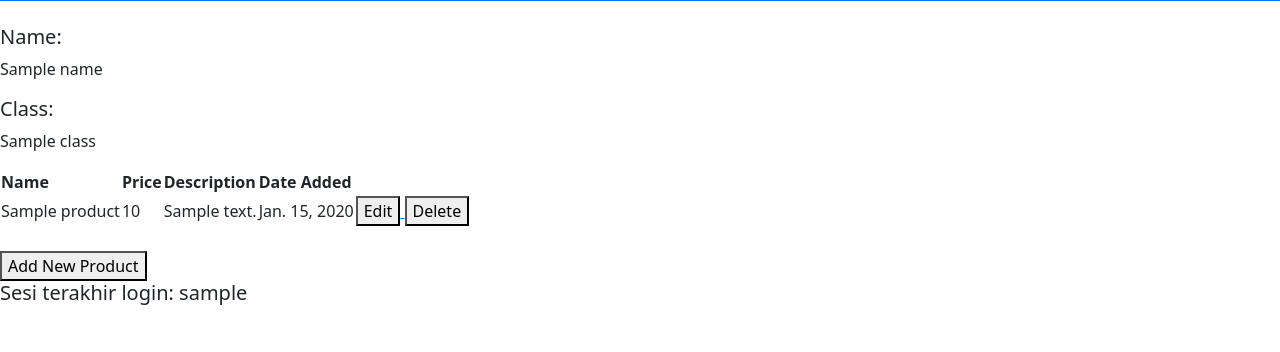
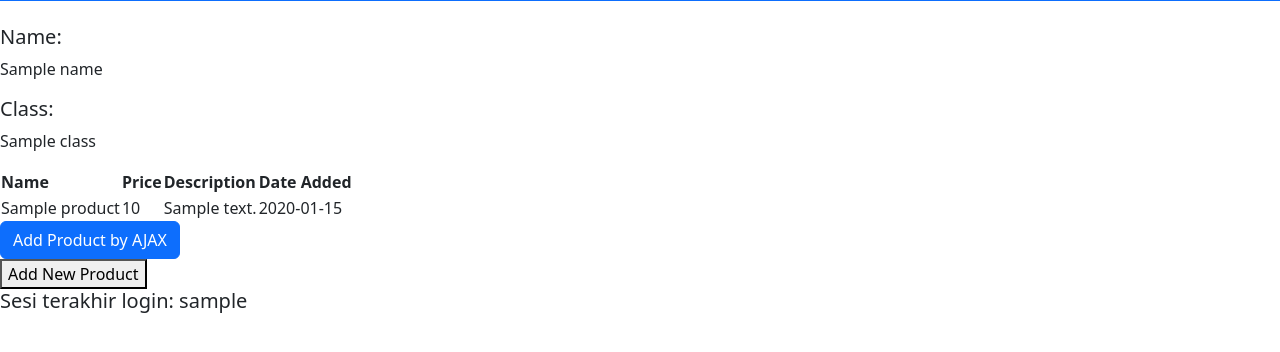
Before and after one commit to RyanAfzal/shopping-list, a Django app: template main/templates/main.html in a window 1280 px wide. Shown: the part 135-487 px from the top of the page. Run offline with Django 4.2, Linux system fonts and the light colour scheme; tables that the repository leaves empty hold one stand-in row (values such as "Sample post"); the template is opened without the code that fills it: values that come from a table or form of the project are taken from there, most other values are stand-ins (such as "Sample title", 1, 10 or a date in 2020).

Commit message:
Tutorial 5 selesai

```diff
--- a/main/templates/main.html
+++ b/main/templates/main.html
@@ -26,7 +26,7 @@
     <h5>Class:</h5>
     <p>{{class}}</p>
 
-    <table>
+    <table id="product_table">
         <tr>
             <th>Name</th>
             <th>Price</th>
@@ -58,6 +58,40 @@
         {% endfor %}
     </table>
 
+    <div class="modal fade" id="exampleModal" tabindex="-1" aria-labelledby="exampleModalLabel" aria-hidden="true">
+        <div class="modal-dialog">
+            <div class="modal-content">
+                <div class="modal-header">
+                    <h1 class="modal-title fs-5" id="exampleModalLabel">Add New Product</h1>
+                    <button type="button" class="btn-close" data-bs-dismiss="modal" aria-label="Close"></button>
+                </div>
+                <div class="modal-body">
+                    <form id="form" onsubmit="return false;">
+                        {% csrf_token %}
+                        <div class="mb-3">
+                            <label for="name" class="col-form-label">Name:</label>
+                            <input type="text" class="form-control" id="name" name="name"></input>
+                        </div>
+                        <div class="mb-3">
+                            <label for="price" class="col-form-label">Price:</label>
+                            <input type="number" class="form-control" id="price" name="price"></input>
+                        </div>
+                        <div class="mb-3">
+                            <label for="description" class="col-form-label">Description:</label>
+                            <textarea class="form-control" id="description" name="description"></textarea>
+                        </div>
+                    </form>
+                </div>
+                <div class="modal-footer">
+                    <button type="button" class="btn btn-secondary" data-bs-dismiss="modal">Close</button>
+                    <button type="button" class="btn btn-primary" id="button_add" data-bs-dismiss="modal">Add Product</button>
+                </div>
+            </div>
+        </div>
+    </div>
+
+    <button type="button" class="btn btn-primary" data-bs-toggle="modal" data-bs-target="#exampleModal">Add Product by AJAX</button>
+
     <br />
     <a href="{% url 'main:create_product' %}">
         <button>
@@ -65,4 +99,43 @@
         </button>
     </a>
     <h5>Sesi terakhir login: {{ last_login }}</h5>
+    <script>
+        async function getProducts() {
+            return fetch("{% url 'main:get_product_json' %}").then((res) => res.json())
+        }
+
+        async function refreshProducts() {
+        document.getElementById("product_table").innerHTML = ""
+        const products = await getProducts()
+        let htmlString = `<tr>
+            <th>Name</th>
+            <th>Price</th>
+            <th>Description</th>
+            <th>Date Added</th>
+        </tr>`
+        products.forEach((item) => {
+            htmlString += `\n<tr>
+            <td>${item.fields.name}</td>
+            <td>${item.fields.price}</td>
+            <td>${item.fields.description}</td>
+            <td>${item.fields.date_added}</td>
+        </tr>`
+        })
+
+        document.getElementById("product_table").innerHTML = htmlString
+    }
+
+    refreshProducts()
+
+    function addProduct() {
+        fetch("{% url 'main:add_product_ajax' %}", {
+            method: "POST",
+            body: new FormData(document.querySelector('#form'))
+        }).then(refreshProducts)
+
+        document.getElementById("form").reset()
+        return false
+    }
+    document.getElementById("button_add").onclick = addProduct
+    </script>
 {% endblock content %}
--- a/main/urls.py
+++ b/main/urls.py
@@ -7,6 +7,7 @@ from main.views import login_user
 from main.views import logout_user
 from main.views import edit_product
 from main.views import delete_product
+from main.views import get_product_json, add_product_ajax
 
 app_name = 'main'
 
@@ -20,4 +21,6 @@ urlpatterns = [
     path('logout/', logout_user, name='logout'),
     path('edit-product/<int:id>', edit_product, name='edit_product'),
     path('delete/<int:id>', delete_product, name='delete_product'),
+    path('get-product/', get_product_json, name='get_product_json'),
+path('create-product-ajax/', add_product_ajax, name='add_product_ajax')
 ]
--- a/main/views.py
+++ b/main/views.py
@@ -1,4 +1,4 @@
-from django.http import HttpResponse
+from django.http import HttpResponse, HttpResponseNotFound
 from django.core import serializers
 from django.shortcuts import render
 from django.http import HttpResponseRedirect
@@ -14,6 +14,7 @@ from django.contrib.auth.decorators import login_required
 import datetime
 from django.http import HttpResponseRedirect
 from django.urls import reverse
+from django.views.decorators.csrf import csrf_exempt
 
 # Create your views here.
 @login_required(login_url='/login')
@@ -113,3 +114,21 @@ def delete_product(request, id):
     product.delete()
     # Kembali ke halaman awal
     return HttpResponseRedirect(reverse('main:show_main'))
+
+def get_product_json(request):
+    product_item = Product.objects.all()
+    return HttpResponse(serializers.serialize('json', product_item))
+
+@csrf_exempt
+def add_product_ajax(request):
+    if request.method == 'POST':
+        name = request.POST.get("name")
+        price = request.POST.get("price")
+        description = request.POST.get("description")
+        user = request.user
+
+        new_product = Product(name=name, price=price, description=description, user=user)
+        new_product.save()
+
+        return HttpResponse(b"CREATED", status=201)
+    return HttpResponseNotFound()
```
